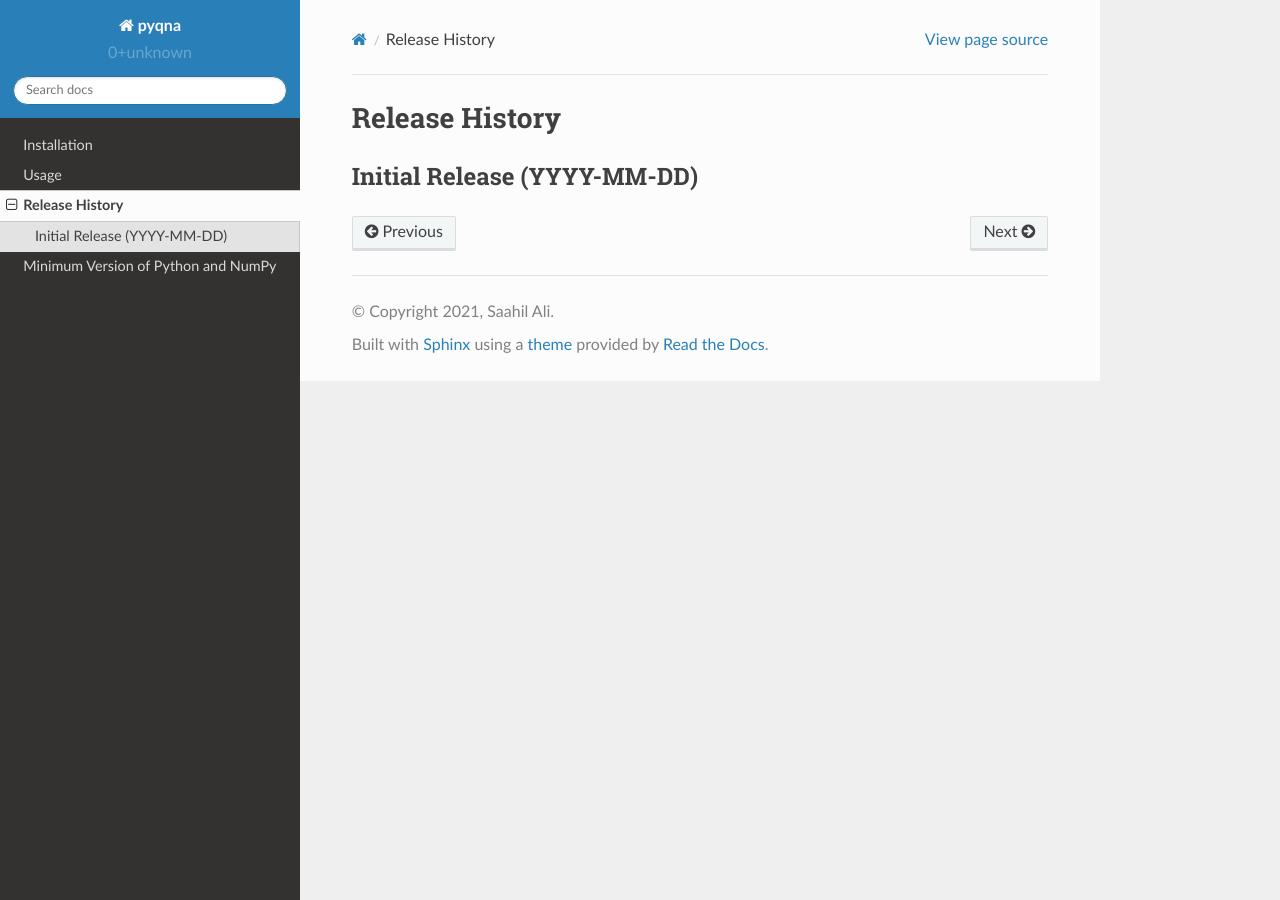
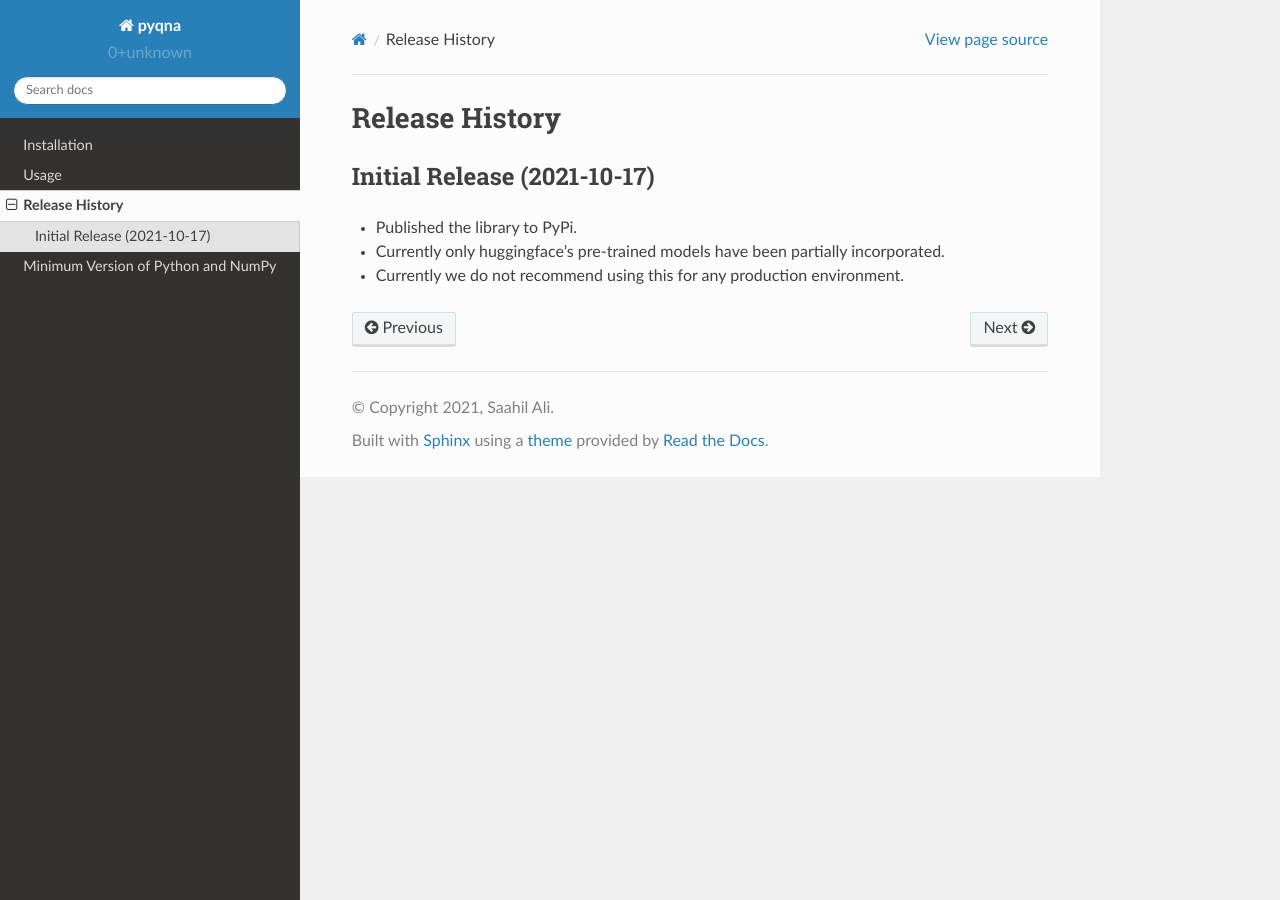
Before and after one commit to programmer290399/pyqna, a Sphinx documentation site: the page built from docs/source/release-history.rst, in a window 1280 px wide. Built offline with Sphinx 7.4.7 and the Read the Docs theme 2.0.0, drawn with Linux system fonts in a browser that asks for light colours.

Commit message:
docs: Updated release history

```diff
--- a/docs/source/release-history.rst
+++ b/docs/source/release-history.rst
@@ -2,5 +2,9 @@
 Release History
 ===============
 
-Initial Release (YYYY-MM-DD)
+Initial Release (2021-10-17)
 ----------------------------
+
+* Published the library to PyPi.
+* Currently only huggingface's pre-trained models have been partially incorporated.
+* Currently we do not recommend using this for any production environment.
```
